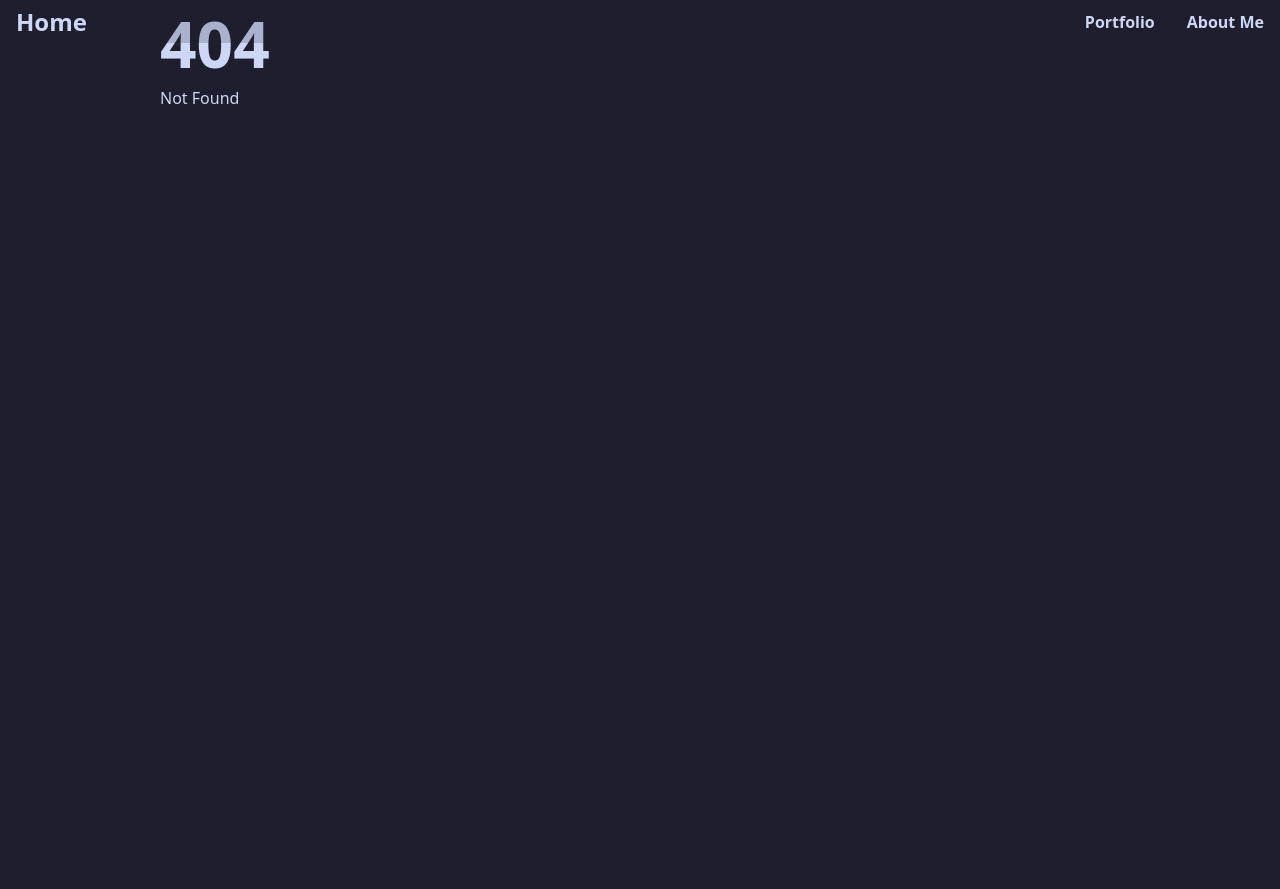
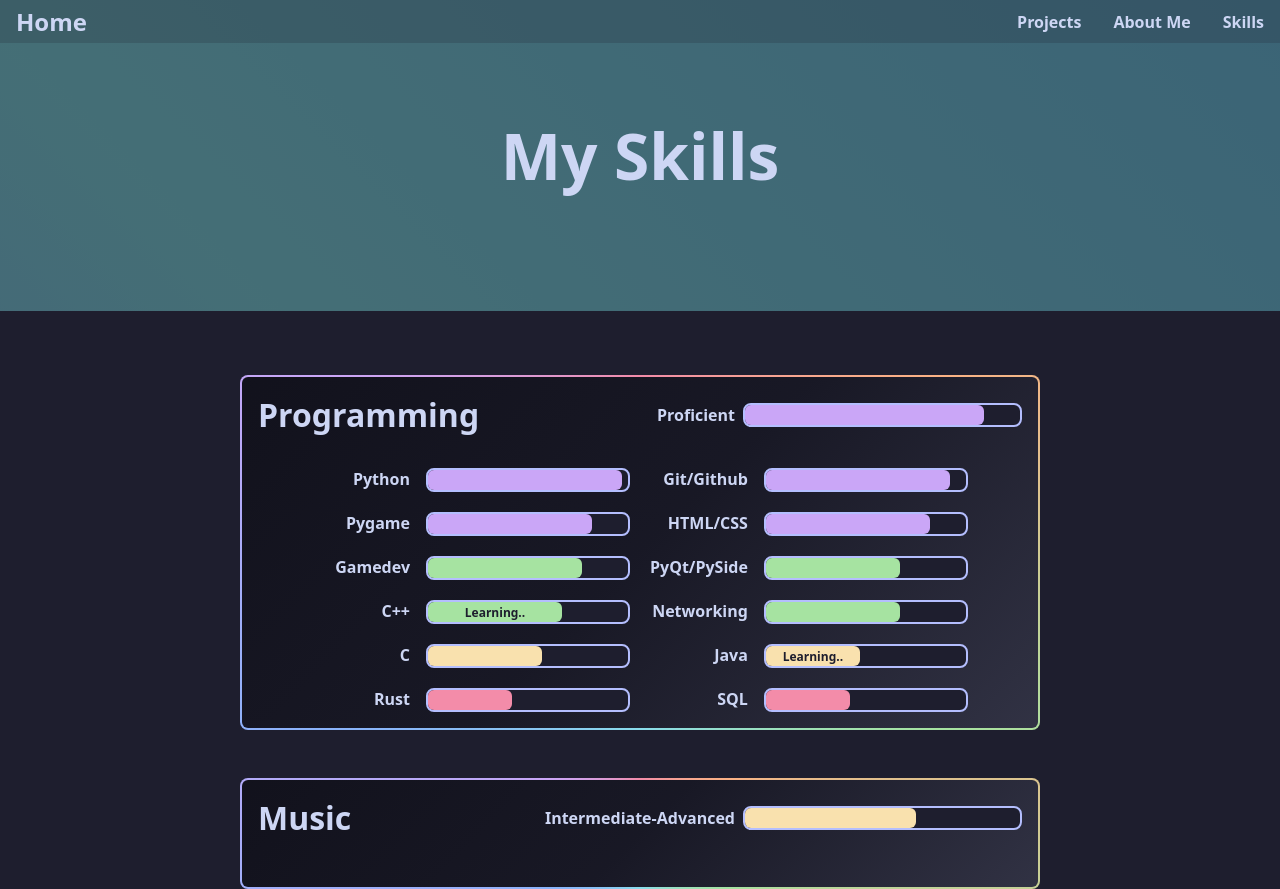
Before and after one commit to SSS-Says-Snek/personal-website, a SvelteKit app: page /skills in a window 1280 px wide. Before the commit this address had no page. Before the commit the page ends 800 px from the top, so only its background shows below. Built offline with nearby package versions, Linux system fonts and the light colour scheme.

Commit message:
Start skills section, refactor stuff

```diff
--- a/src/lib/index.ts
+++ b/src/lib/index.ts
@@ -1 +1,4 @@
 // place files you want to import through the `$lib` alias in this folder.
+//
+
+export { genAnimationDelays } from "./animation"
--- a/src/routes/+layout.svelte
+++ b/src/routes/+layout.svelte
@@ -5,8 +5,9 @@
 <nav class="full-width">
   <a href="/" class="home">Home</a>
   <div class="right">
-    <a href="/portfolio">Portfolio</a>
+    <a href="/projects">Projects</a>
     <a href="/about-me">About Me</a>
+    <a href="/skills">Skills</a>
   </div>
 </nav>
 
--- a/src/routes/+page.svelte
+++ b/src/routes/+page.svelte
@@ -1,4 +1,4 @@
-<script>
+<script lang="ts">
   import MdiYoutube from '~icons/mdi/youtube'
   import MdiReddit from '~icons/mdi/reddit'
   import MdiDiscord from '~icons/mdi/discord'
@@ -43,7 +43,7 @@
         Since 2018
       </h2>
 
-      <Button text="Go to Portfolio" href="/portfolio" />
+      <Button text="Go to Projects" href="/projects" />
     </div>
 
     <Image src="/images/programming.png"
--- a/src/routes/app.css
+++ b/src/routes/app.css
@@ -17,6 +17,7 @@
   --clr-hsl-red: 343, 81%, 75%;
   --clr-hsl-subtext: 228, 24%, 72%;
   --clr-hsl-overlay: 231, 11%, 47%;
+  --clr-hsl-yellow: 41, 86%, 83%;
 
   --clr-base: hsl(var(--clr-hsl-base));
   --clr-text: hsl(var(--clr-hsl-text));
@@ -32,9 +33,10 @@
   --clr-mantle: hsl(var(--clr-hsl-mantle));
   --clr-peach: hsl(var(--clr-hsl-peach));
   --clr-pink: hsl(var(--clr-hsl-pink));
-  --clr-red: hsl(var(--clr-hsl-pink));
+  --clr-red: hsl(var(--clr-hsl-red));
   --clr-subtext: hsl(var(--clr-hsl-subtext));
   --clr-overlay: hsl(var(--clr-hsl-overlay));
+  --clr-yellow: hsl(var(--clr-hsl-yellow));
 }
 
 body {
@@ -44,7 +46,7 @@
   background-color: var(--clr-base);
   color: var(--clr-text);
 
-  max-width: min(60rem, 100% - 6rem);
+  max-width: min(var(--max-content-size, 60rem), 100% - 6rem);
   margin-inline: auto;
 }
 
--- /dev/null
+++ b/src/routes/skills/+page.svelte
@@ -0,0 +1,238 @@
+<script lang="ts">
+  import Hero from "$lib/Hero.svelte";
+  import PercentBar from "./PercentBar.svelte";
+
+  interface skill { name: string, percentage: number, tags: Array<string> };
+
+  function skillSorter(a: skill, b: skill) {
+    if (a.percentage < b.percentage) { return 1; }
+    else if (a.percentage > b.percentage) { return -1;}
+    return 0;
+  }
+
+  let allSkills = [
+    {
+      name: "Programming",
+      percentage: 85,
+      proficiency: "Proficient",
+
+      subskills: [
+        {
+          name: "Python",
+          percentage: 95,
+          tags: []
+        },
+        {
+          name: "Pygame",
+          percentage: 80,
+          tags: []
+        },
+        {
+          name: "Git/Github",
+          percentage: 90,
+          tags: []
+        },
+        {
+          name: "PyQt/PySide",
+          percentage: 65,
+          tags: []
+        },
+        {
+          name: "HTML/CSS",
+          percentage: 80,
+          tags: []
+        },
+        {
+          name: "C++",
+          percentage: 65,
+          tags: ["learning"]
+        },
+        {
+          name: "C",
+          percentage: 55,
+          tags: []
+        },
+        {
+          name: "Rust",
+          percentage: 40,
+          tags: []
+        },
+        {
+          name:"SQL",
+          percentage: 40,
+          tags: []
+        },
+        {
+          name:"Java",
+          percentage: 45,
+          tags: ["learning"]
+        },
+
+        {
+          name: "Networking",
+          percentage: 65,
+          tags: []
+        },
+        {
+          name: "Gamedev",
+          percentage: 75,
+          tags: []
+        }
+      ]
+    },
+
+    {
+      name: "Music",
+      percentage: 60,
+      proficiency: "Intermediate-Advanced",
+      subskills: [
+
+      ]
+    }
+  ];
+
+  for (let skill of allSkills) {
+    skill.subskills.sort(skillSorter);
+  }
+</script>
+
+<Hero>
+  <h1>My Skills</h1>
+</Hero>
+
+<div class="container">
+  {#each allSkills as skill}
+    <section class="skill-group-info">
+      <div class="heading">
+        <h2>{skill.name}</h2>
+
+        <div class="skill-proficiency">
+          <h3>{skill.proficiency}</h3>
+          <PercentBar width="275" percentage={skill.percentage}/>
+        </div>
+      </div>
+
+      <ul class="subskills">
+        {#each skill.subskills as subskill}
+          <li class="subskill">
+            <h4>{subskill.name}</h4>
+            <PercentBar
+              percentage={subskill.percentage}
+              learning={subskill.tags.includes("learning")}
+            />
+          </li>
+        {/each}
+      </ul>
+    </section>
+  {/each}
+</div>
+
+<style>
+  h2 {
+    font-size: 2rem;
+  }
+
+  section {
+    border-radius: 8px;
+    border: 2px solid transparent;
+    background: linear-gradient(135deg,
+      var(--clr-black),
+      var(--clr-mantle),
+      var(--clr-surface)
+      ),
+      conic-gradient(
+      from var(--border-angle, 0deg),
+      var(--clr-red),
+      var(--clr-peach),
+      var(--clr-green),
+      var(--clr-sky),
+      var(--clr-blue),
+      var(--clr-mauve),
+      var(--clr-red)
+      );
+    background-origin: border-box;
+    background-clip: padding-box, border-box;
+
+    padding: 1rem;
+  }
+
+  :global(body) {
+    --max-content-size: 50rem;
+  }
+
+  .container {
+    display: flex;
+    flex-direction: column;
+    gap: 3rem;
+  }
+
+  .skill-group-info {
+    display: flex;
+    flex-direction: column;
+    gap: 2rem;
+  }
+
+  .heading {
+    display: flex;
+    flex-direction: column;
+    align-items: center;
+  }
+
+  .skill-proficiency {
+    display: flex;
+    align-items: center;
+  }
+
+  .skill-proficiency h3 {
+    font-weight: 600;
+    display: none;
+  }
+
+  .subskills {
+    padding: 0;
+    list-style-type: none;
+
+    display: grid;
+    place-items: center;
+    gap: 1.25rem;
+  }
+
+  .subskill {
+    text-align: center;
+  }
+
+  .subskill h4 {
+    font-weight: 600;
+  }
+
+  @media (width > 600px) {
+    .subskills {
+      max-width: fit-content;
+      grid-template-columns: 1fr 1fr;
+      place-items: end;
+      margin-inline: auto;
+    }
+  }
+
+  @media (width > 800px) {
+    .heading {
+      flex-direction: row;
+      justify-content: space-between;
+    }
+
+    .skill-proficiency {
+      flex-direction: row;
+      gap: 0.5rem;
+    }
+
+    .skill-proficiency h3 {
+      display: unset;
+    }
+
+    .subskill {
+      display: flex;
+      gap: 1rem;
+    }
+
+  }
+</style>
--- /dev/null
+++ b/src/routes/skills/PercentBar.svelte
@@ -0,0 +1,70 @@
+<script lang="ts">
+  export let height: string = "20";
+  export let width: string = "200";
+
+  export let percentage: number = 0;
+
+  const DEFAULT_COLOR = "var(--clr-mauve)";
+  export let color: string = DEFAULT_COLOR;
+
+  export let learning: boolean = false;
+  const LEARNING_TEXT = learning ? "Learning.." : "";
+
+  console.log(LEARNING_TEXT);
+
+  if (color == DEFAULT_COLOR) {
+    if (percentage > 75) { color = "var(--clr-mauve)"; }
+    else if (percentage > 60) { color = "var(--clr-green)"; }
+    else if (percentage > 40) { color = "var(--clr-yellow)"; }
+    else { color = "var(--clr-red)"; }
+  }
+</script>
+
+<div class="percentage-bar"
+  style="--height: {height}; --width: {width}; --bar-color: {color}; --percent: {percentage}; --learning: '{LEARNING_TEXT}'">
+</div>
+
+<style>
+  .percentage-bar {
+    --bar-height: calc(1px * var(--height));
+    --bar-width: calc(1px * var(--width));
+
+    position: relative;
+
+    height: var(--bar-height);
+    width: var(--bar-width);
+    overflow: hidden;
+
+    background: var(--clr-base);
+    border-radius: 8px;
+    border: 2px solid var(--clr-accent);
+  }
+  .percentage-bar::before {
+    content: var(--learning, "");
+    position: absolute;
+
+    display: grid;
+    align-items: center;
+    inset: 0;
+
+    /* not really 100% cuz the border radius */
+    width: 0;
+    border-top-right-radius: 6px;
+    border-bottom-right-radius: 6px;
+
+    animation: percentage-slide 1s forwards;
+
+    background: var(--bar-color);
+    color: var(--clr-base);
+
+    font-weight: 600;
+    font-size: 0.75rem;
+    text-align: center;
+  }
+
+  @keyframes percentage-slide {
+    from { width: 0; }
+    to { width: calc((var(--percent, 50) + 2) / 100 * var(--bar-width)); }
+  }
+
+</style>
```
Also changed, not shown: src/lib/Delay.svelte (added, +26 -0 lines), src/lib/animation.ts (added, +17 -0 lines), src/routes/about-me/+page.svelte (+7 -9 lines), src/routes/about-me/Card.svelte (+0 -13 lines), src/routes/projects/+page.svelte (renamed from src/routes/portfolio/+page.svelte, +7 -8 lines), src/routes/projects/ProjectCard.svelte (renamed from src/routes/portfolio/ProjectCard.svelte, +21 -32 lines).
